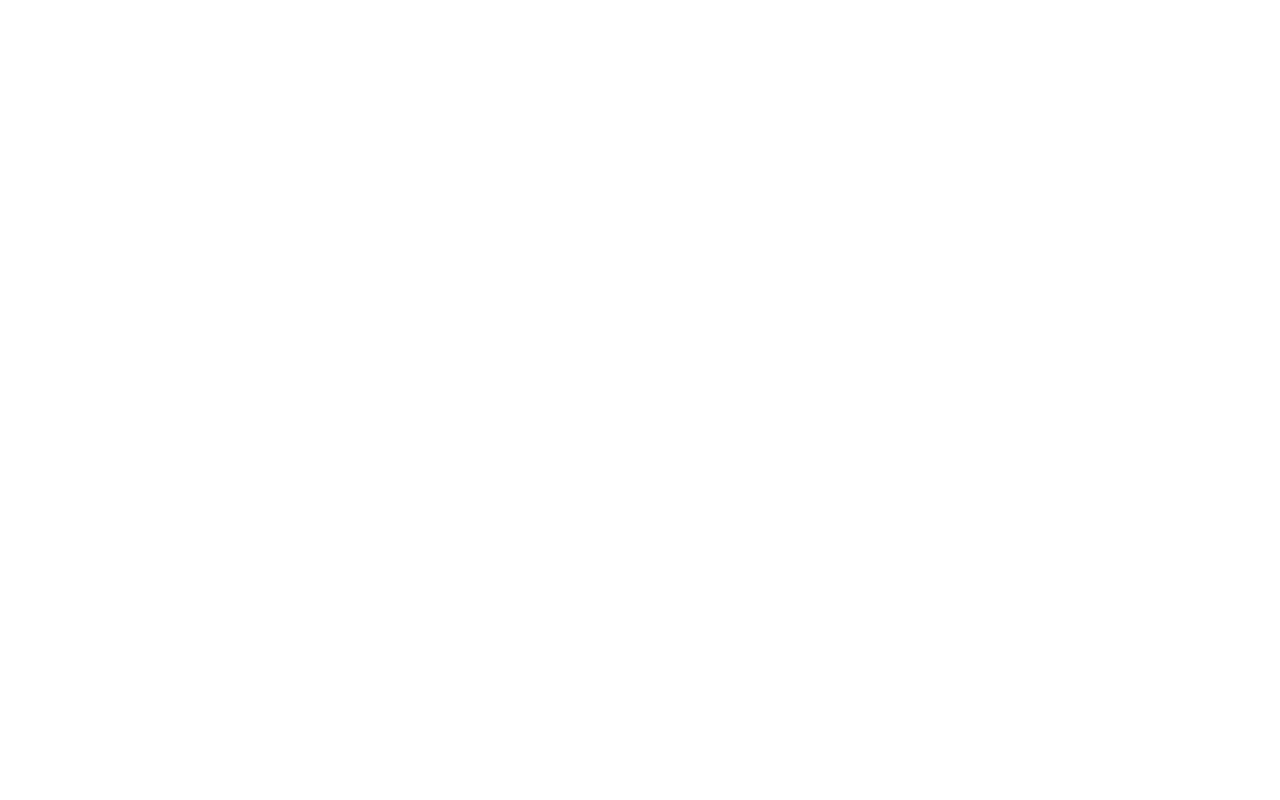
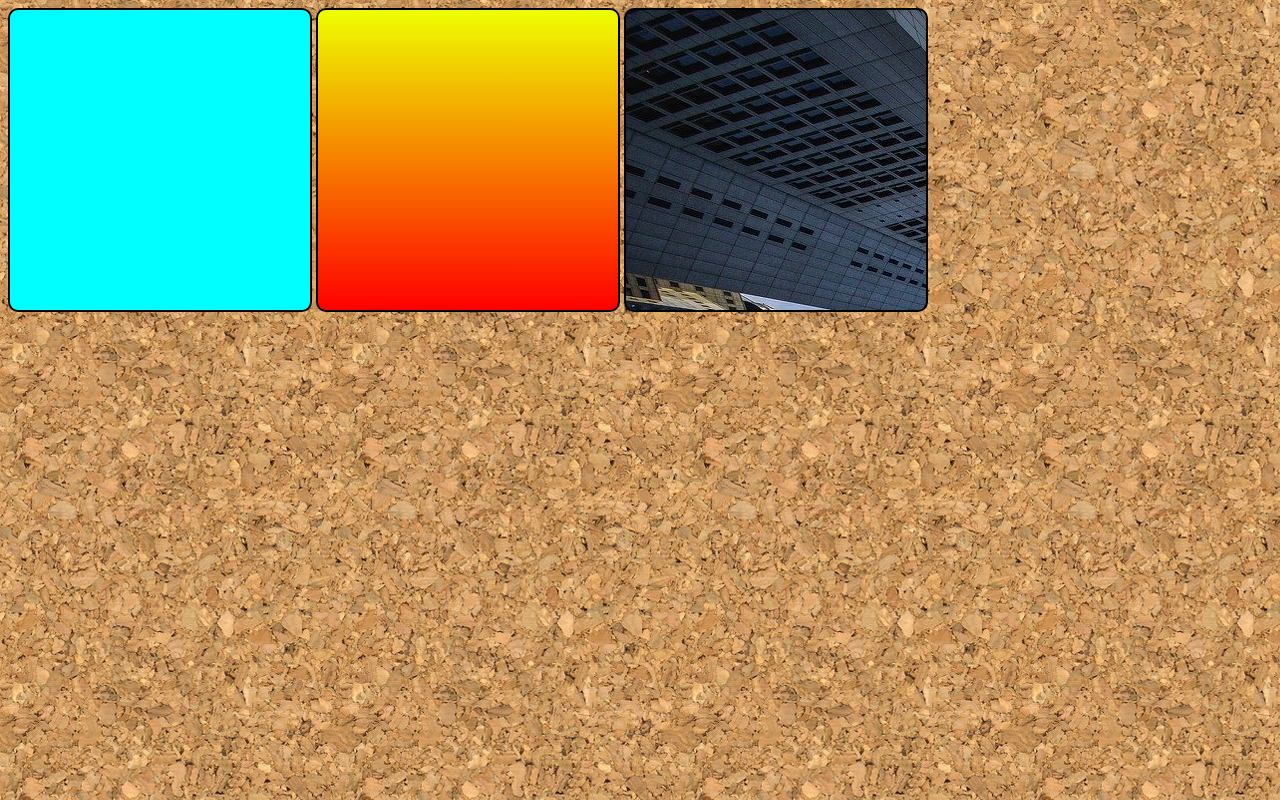
Before and after one commit to matheusales1/html-css, a plain HTML site: page ex022/imagens.html in a window 1280 px wide. Drawn offline with Linux system fonts and the light colour scheme.

Commit message:
exercicio 022

```diff
--- a/ex022/imagens.html
+++ b/ex022/imagens.html
@@ -5,8 +5,40 @@
     <meta http-equiv="X-UA-Compatible" content="IE=edge">
     <meta name="viewport" content="width=device-width, initial-scale=1.0">
     <title>Imagens para papel de parede</title>
+    <style>
+        body {
+            background-image: url('imagens/wallpaper001.jpg');
+        }
+        div.quadrado {
+            border: 2px solid black;
+            display: inline-block;
+            border-radius: 10px;
+            background-color: chocolate;
+            height: 300px;
+            width: 300px;
+        }
+        div#q1 {
+            background-color: aqua;
+
+        }
+        div#q2{
+            background-image: linear-gradient(to bottom, #eeff00, #ff0000);
+
+        }
+        div#q3{
+            background-image: url('imagens/wallpaper002.jpg');
+
+        }
+
+    </style>
+
 </head>
 <body>
+    <div class="quadrado" id="q1"></div>
+
+    <div class="quadrado" id="q2"></div>
+
+    <div class="quadrado " id="q3"></div>
 
 </body>
 </html>
```
